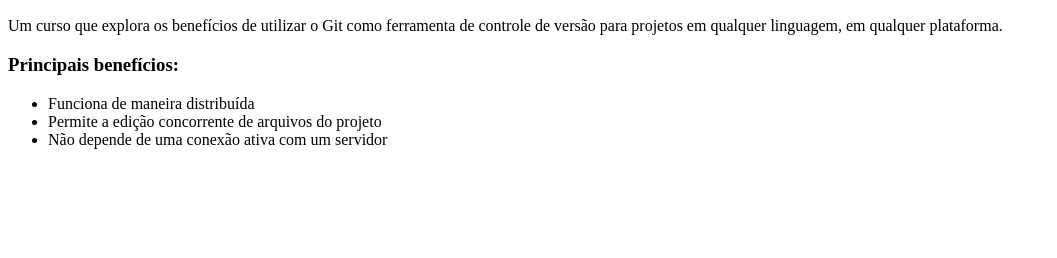
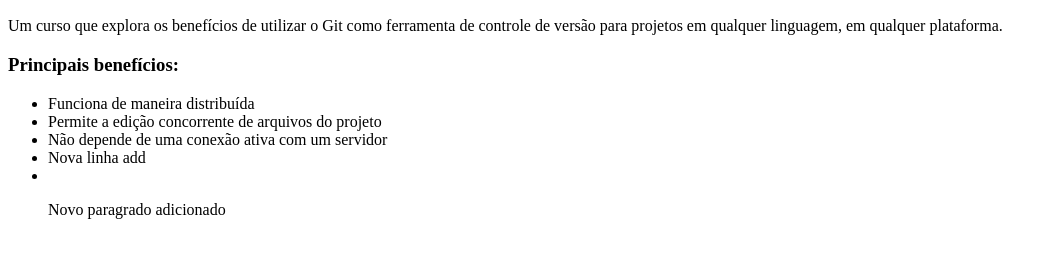
Before and after one commit to alynemayumi/curso-git, a plain HTML site: page index.html in a window 1280 px wide. Shown: the part 96-354 px from the top of the page, without its empty margins (0-1057 px from the left). Drawn offline with Linux system fonts and the light colour scheme.

Commit message:
novas mudancas para teste

```diff
--- a/index.html
+++ b/index.html
@@ -15,6 +15,12 @@
         <li>Funciona de maneira distribuída</li>
         <li>Permite a edição concorrente de arquivos do projeto</li>
         <li>Não depende de uma conexão ativa com um servidor</li>
+        <li>Nova linha add<li>
+        </li>
+    </ul>
+
+    <ul>
+        Novo paragrado adicionado
     </ul>
 </body>
 
```
